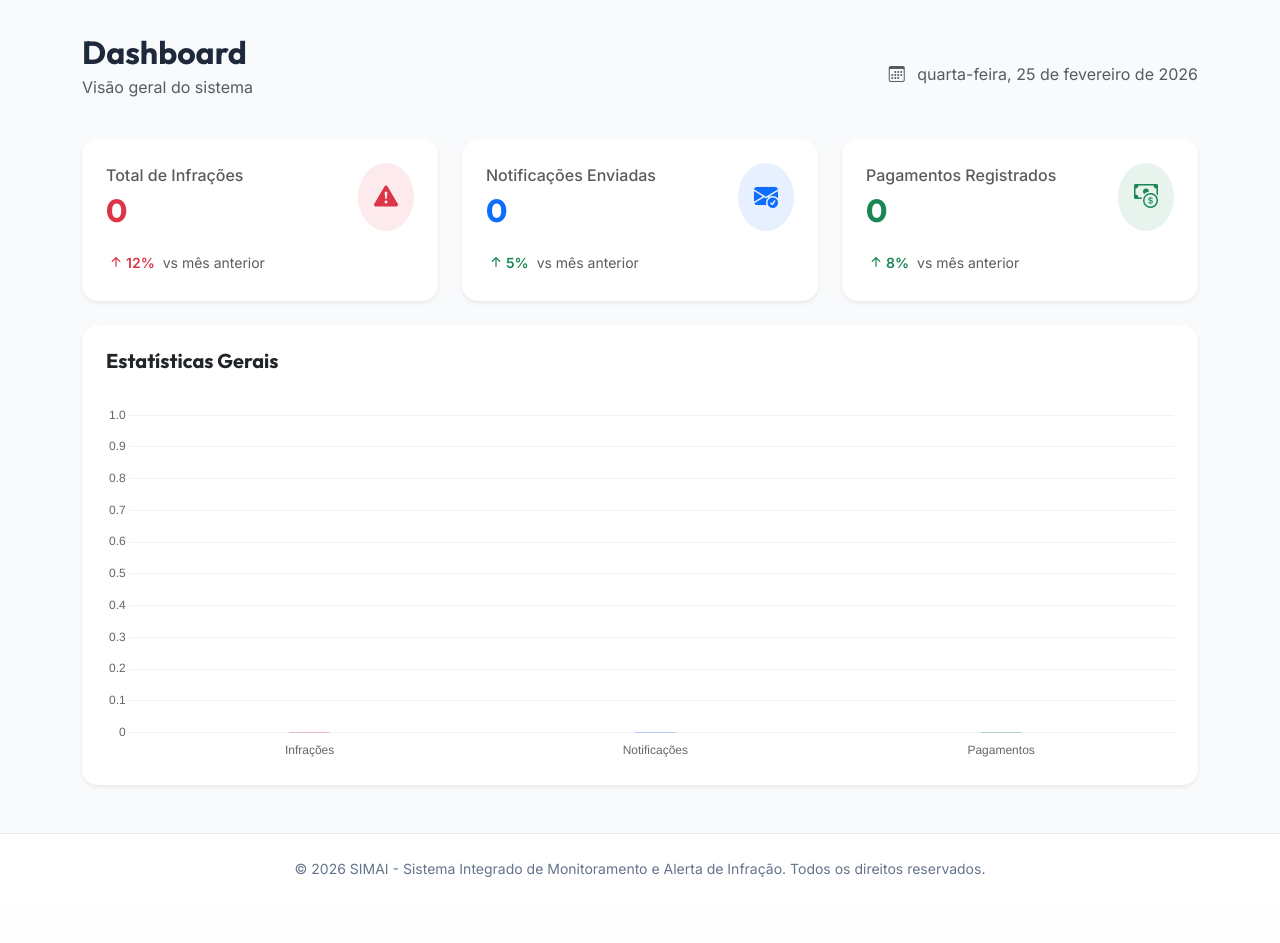
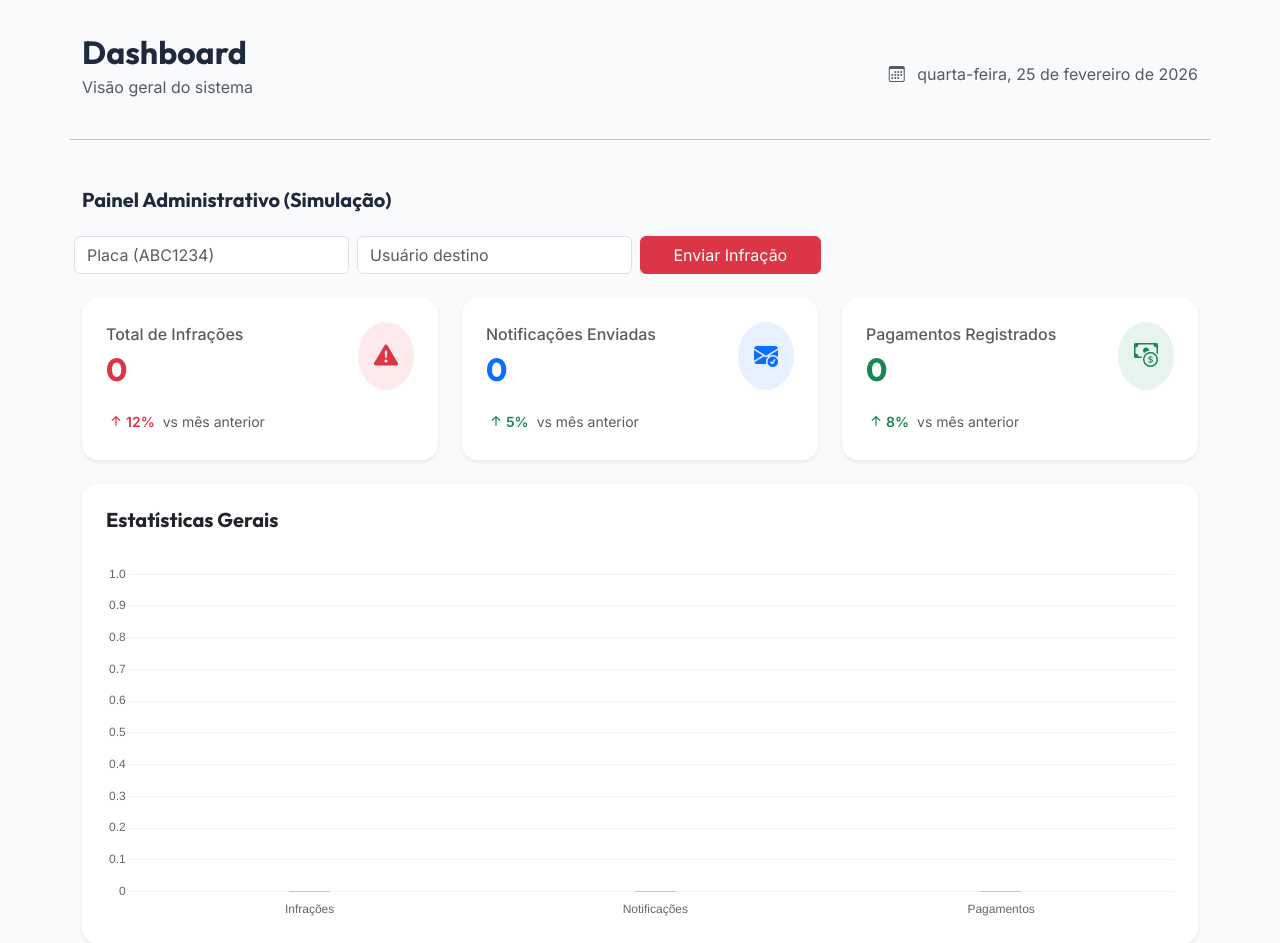
Before and after one commit to Ztronity/SIMAI, a Flask app: page /dashboard in a window 1280 px wide. Shown: the part 79-1022 px from the top of the page. Before the commit the page ends 956 px from the top, so only its background shows below. Run offline with Flask 3, Linux system fonts and the light colour scheme; the visitor is signed in with stand-in values (Sample User, id 1).

Commit message:
Update dashboard.html

```diff
--- a/templates/dashboard.html
+++ b/templates/dashboard.html
@@ -13,6 +13,24 @@
 </div>
 
 <div class="row g-4">
+
+    <hr class="my-4">
+
+<h5 class="fw-bold">Painel Administrativo (Simulação)</h5>
+
+<div class="row g-2">
+  <div class="col-md-3">
+    <input id="adminPlate" class="form-control" placeholder="Placa (ABC1234)">
+  </div>
+  <div class="col-md-3">
+    <input id="adminUser" class="form-control" placeholder="Usuário destino">
+  </div>
+  <div class="col-md-2">
+    <button class="btn btn-danger w-100" onclick="sendInfraction()">
+      Enviar Infração
+    </button>
+  </div>
+</div>
 
     <!-- CARD: Total de Infrações -->
     <div class="col-md-4">
@@ -176,27 +194,37 @@
 <script>
 let lastCheck = 0;
 
-setInterval(() => {
-    fetch(`/api/notifications/check?since=${lastCheck}`)
-        .then(res => res.json())
-        .then(data => {
-            if (!Array.isArray(data) || data.length === 0) return;
+function showToast(msg) {
+  const toast = document.createElement("div");
+  toast.innerHTML = msg;
+  toast.style.position = "fixed";
+  toast.style.bottom = "20px";
+  toast.style.right = "20px";
+  toast.style.background = "#0d6efd";
+  toast.style.color = "white";
+  toast.style.padding = "14px 18px";
+  toast.style.borderRadius = "8px";
+  toast.style.boxShadow = "0 4px 12px rgba(0,0,0,.2)";
+  toast.style.zIndex = "9999";
+  toast.style.fontSize = "14px";
 
-            data.forEach(n => {
-                alert(
-                    "🔔 SIMAI - Nova Notificação\n\n" +
-                    "Placa: " + (n.plate || "-") + "\n" +
-                    n.message
-                );
-            });
+  document.body.appendChild(toast);
 
-            // Atualiza UMA VEZ, com o maior timestamp
-            lastCheck = Math.max(...data.map(n => n.timestamp));
-        })
-        .catch(err => console.error("Erro nas notificações:", err));
-}, 4000);
+  setTimeout(() => toast.remove(), 5000);
+}
+
+async function checkNotifications() {
+  const res = await fetch(`/api/notifications/check?since=${lastCheck}`);
+  const data = await res.json();
+
+  data.forEach(n => {
+    showToast(n.message);
+    lastCheck = Math.max(lastCheck, n.timestamp);
+  });
+}
+
+setInterval(checkNotifications, 3000);
 </script>
 
 
-
 {% endblock %}
```
